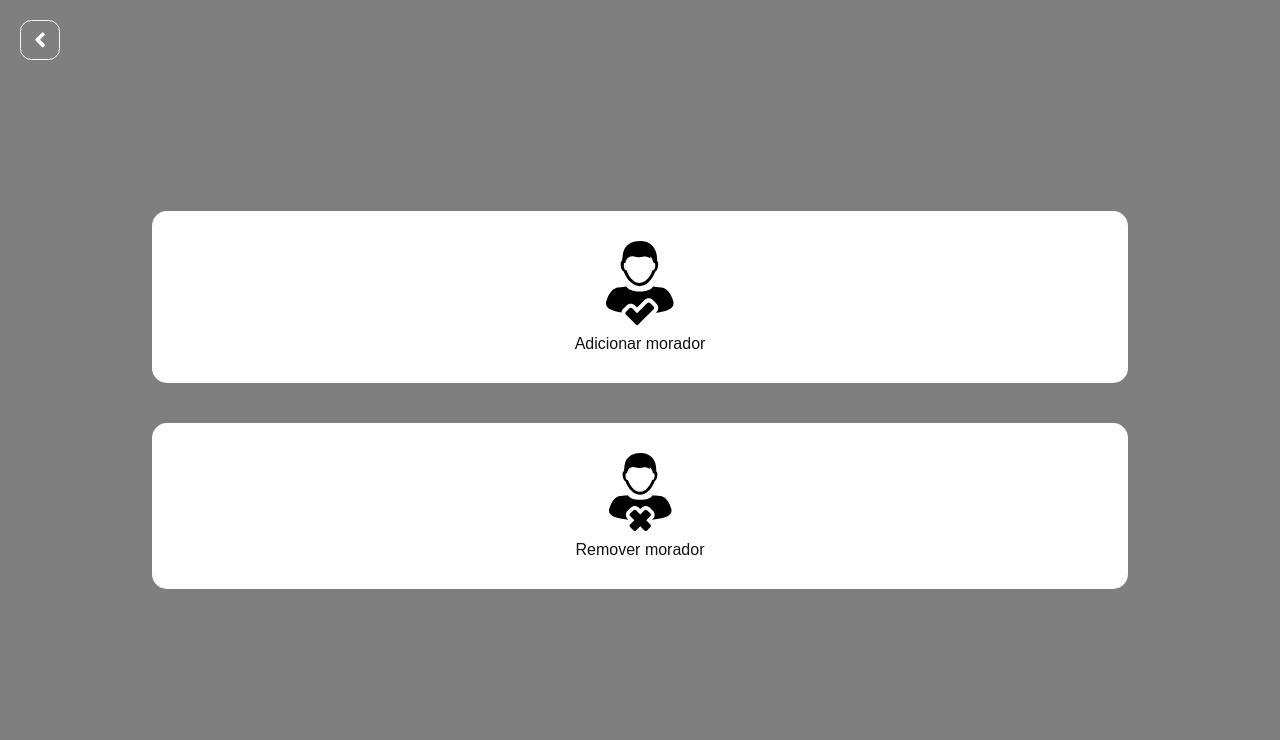
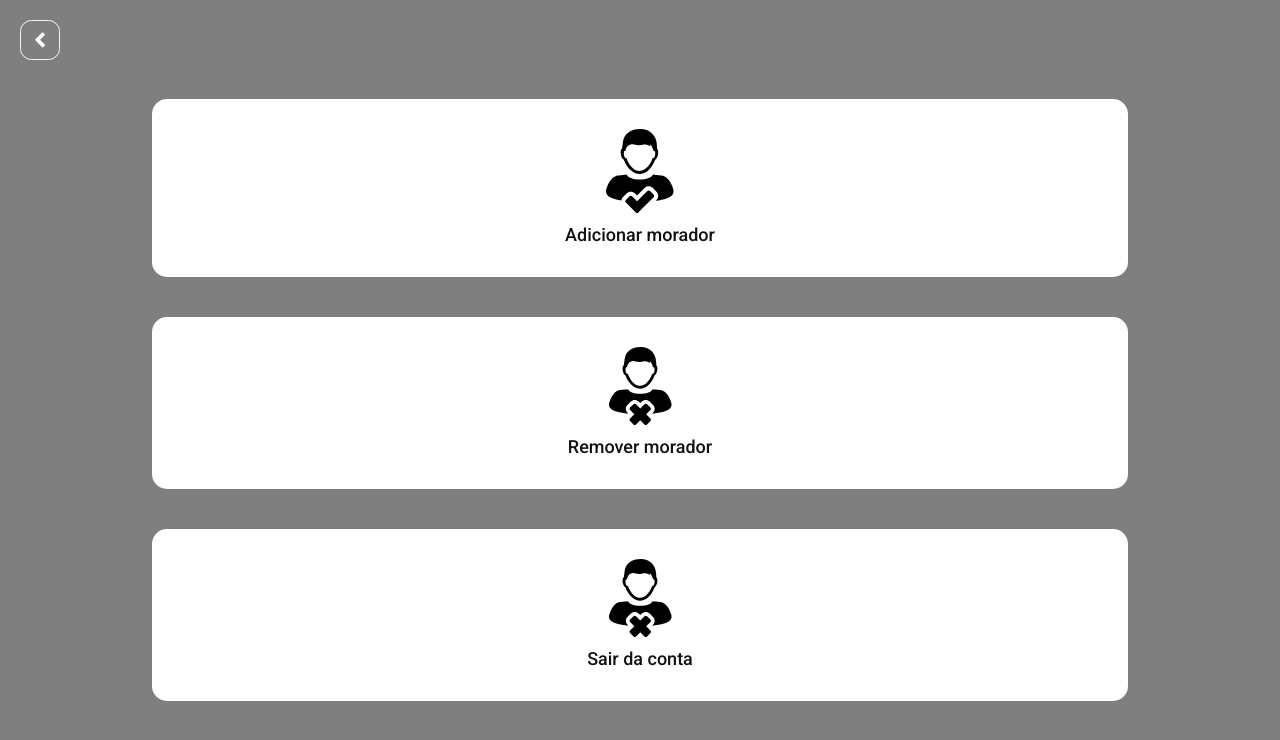
Before and after one commit to smart-notify/pwa-smartnotify, a React (Create React App) app: page /account in a window 1280 px wide. Shown: the top 740 px of the page. Built offline with nearby package versions, Linux system fonts and the light colour scheme.

Commit message:
feat: Component Alert

```diff
--- /dev/null
+++ b/src/components/Alert.tsx
@@ -0,0 +1,23 @@
+import classes from "../css-modules/Alert.module.css";
+
+import utilFunctions from "../utils/utilFunctions";
+
+import NoParcel from "../assets/icones/icone-semEncomendas.svg";
+
+interface AlertProps {
+  message: string;
+}
+
+function Alert({ message}: AlertProps) {
+
+  return (
+    <div className={classes.AlertContent}>
+      <img src={NoParcel} alt="Validação" className={classes.validateIcon} />
+      <p>
+        Sem encomendas no condomínio
+      </p>
+    </div>
+  );
+}
+
+export default Alert;
--- /dev/null
+++ b/src/css-modules/Alert.module.css
@@ -0,0 +1,17 @@
+.AlertContent{
+  display: flex;
+  flex-direction: column;
+  align-items: center;
+  background-color: rgba(255, 255, 255, 0.5);
+  border-radius: 15px;
+  padding: 20px 0px 20px 0px;
+}
+
+.AlertContent p{
+  margin-top: 10px;
+  font-size: 1.2rem;
+  font-weight: 500;
+  color: #000000;
+  text-align: center;
+  max-width: 60%;
+}
--- a/src/routes/AccountScreen.tsx
+++ b/src/routes/AccountScreen.tsx
@@ -4,6 +4,8 @@ import BackButton from "../components/BackButton";
 import classes from "../css-modules/Account.module.css";
 import addResident from "../assets/icones/icone-adcResidente.svg";
 import rmvResident from "../assets/icones/icone-rmvResidente.svg";
+
+import typography from "../css-modules/Typography.module.css";
 
 function AccountScreen() {
   return (
@@ -18,7 +20,7 @@ function AccountScreen() {
               src={addResident}
               alt="Adicionar residente"
             />
-            <span>Adicionar morador</span>
+            <span className={typography.roboto_2_m}>Adicionar morador</span>
           </Link>
         </div>
 
@@ -30,7 +32,19 @@ function AccountScreen() {
               src={rmvResident}
               alt="Remover residente"
             />
-            <span>Remover morador</span>
+            <span className={typography.roboto_2_m}>Remover morador</span>
+          </Link>
+        </div>
+
+        <div className={classes.accountRmvResidentContainer}>
+          <Link to="/logout"
+          className={classes.rmvResident}>
+            <img
+              className={classes.accountRmvResidentIcon}
+              src={rmvResident}
+              alt="Sair da conta"
+            />
+            <span className={typography.roboto_2_m}>Sair da conta</span>
           </Link>
         </div>
       </div>
--- a/src/routes/MainScreen.tsx
+++ b/src/routes/MainScreen.tsx
@@ -8,17 +8,15 @@ import typography from "../css-modules/Typography.module.css";
 import classes from "../css-modules/Main.module.css";
 import MainMenu from "../components/MainMenu";
 import ParcelList from "../components/ParcelList";
-
-
+import Alert from "../components/Alert";
 
 function MainScreen() {
   // Definindo estado de usuário
   const [resident, setResident] = useState<ParcelProps[]>([]);
 
-  const condominiumType = utilFunctions.extractCondominiumType();
+  const token = utilFunctions.extractToken();
 
-  const token = utilFunctions.extractToken();
-  console.log(token);
+  const condominiumName = utilFunctions.extractCondominiumName();
 
   // O useEffect é um hook que serve para executar efeitos colaterais em componentes funcionais, ou seja, ele dispara uma função toda vez que uma ou mais variáveis mudam de valor. Assim, é possível executar uma ação sempre que algo acontecer no componente.
   useEffect(() => {
@@ -50,9 +48,20 @@ function MainScreen() {
   return (
     <div className={classes.mainBackground}>
       <div className={classes.mainHeader}>
-        <h1 className={typography.poppins_1_xl}>Encomendas</h1>
+        { resident.length > 0
+          ?
+          <h1 className={typography.poppins_1_xl}>Encomendas</h1>
+          :
+          null
+        }
       </div>
-      <ParcelList residentList={resident} />
+        {
+          resident.length > 0
+          ?
+          <ParcelList residentList={resident} />
+          :
+          <Alert message="Sem encomendas no condomínio" />
+        }
       <MainMenu />
     </div>
   );
--- a/src/routes/ValidateScreen.tsx
+++ b/src/routes/ValidateScreen.tsx
@@ -6,6 +6,8 @@ import BackButton from "../components/BackButton";
 import classes from "../css-modules/Validate.module.css";
 import validacao from "../assets/icones/icone-validacao.svg";
 import global from "../css-modules/Global.module.css";
+
+import typography from "../css-modules/Typography.module.css";
 
 function ValidateScreen() {
   const { id, residenceDetailsPattern, registrationCode } = useParams<{ id: string; residenceDetailsPattern: string; registrationCode: string }>();
@@ -55,7 +57,9 @@ function ValidateScreen() {
             alt="Validação"
             className={classes.validateIcon}
           />
-          <p>Insira o código de validação da encomenda <br></br> Nº {registrationCode}, {residenceDetailsPattern}:</p>
+          <p className={typography.roboto_2_xs}>
+            Insira o código de validação da encomenda <br></br> Nº {registrationCode}, {residenceDetailsPattern}:
+          </p>
           <form
             action=""
             autoComplete="off"
```
Also changed, not shown: src/assets/icones/icone-semEncomendas.svg (added).
